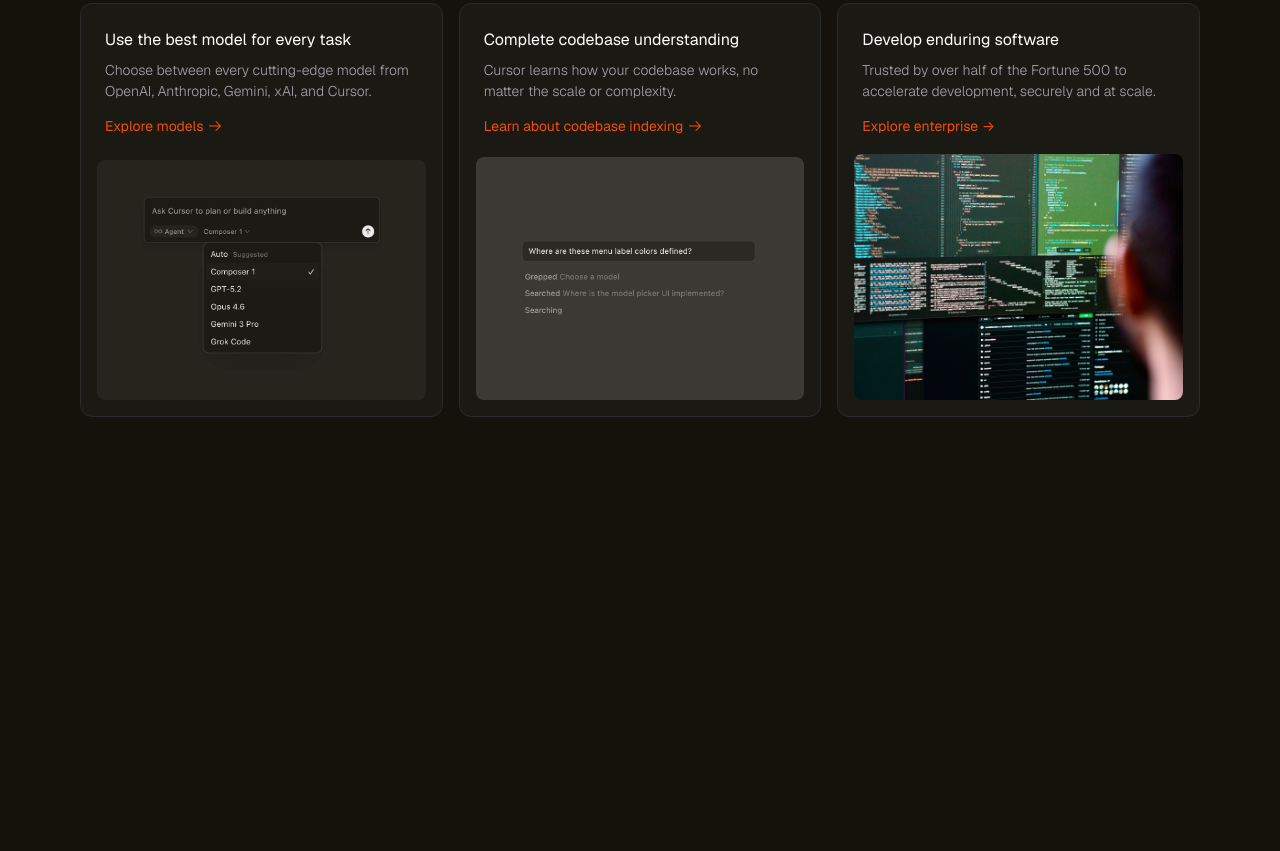
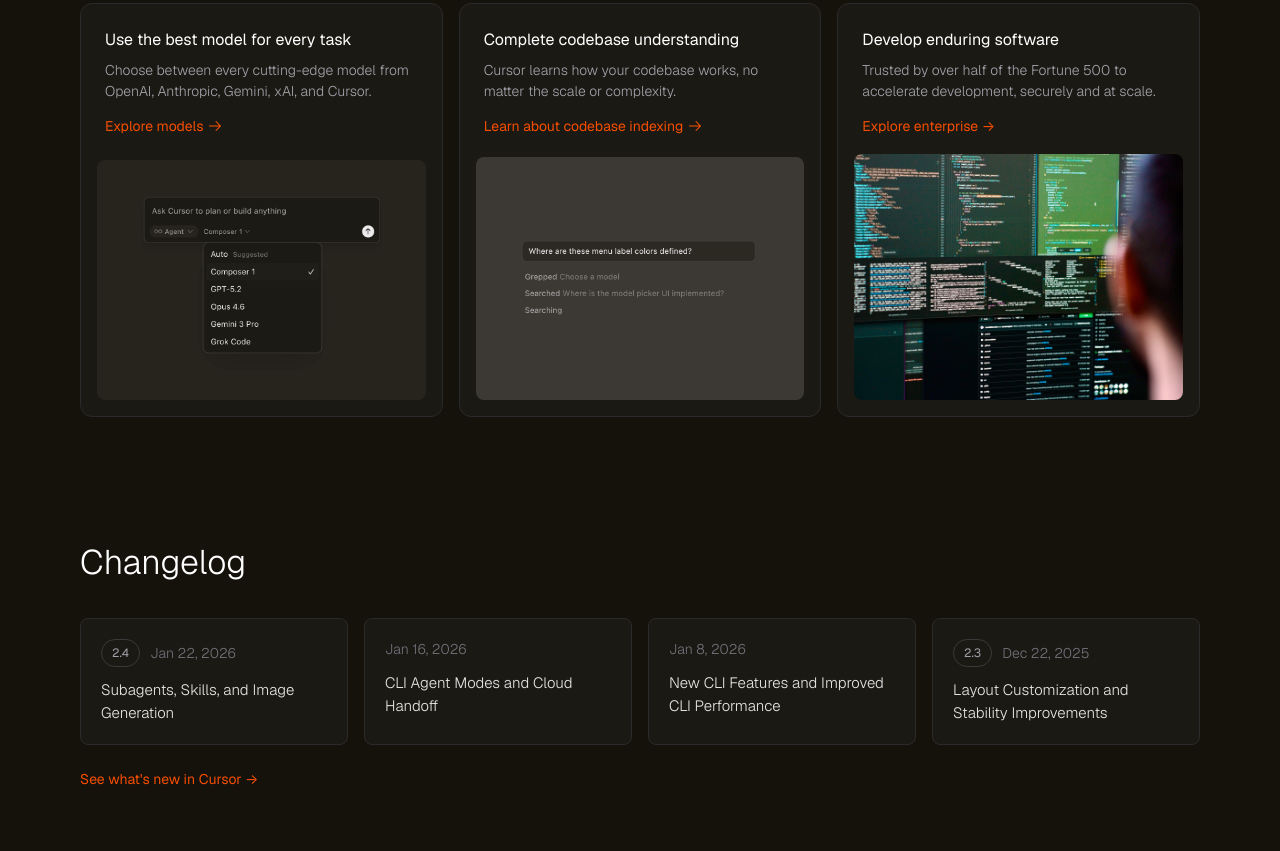
Before and after one commit to Souravkumarverma123/cursor_clone, a website built with Vite: page index.html in a window 1280 px wide. Shown: the part 4712-5563 px from the top of the page. Before the commit the page ends 5189 px from the top, so only its background shows below. Built offline with nearby package versions, Linux system fonts and the light colour scheme; files whose address does not match are found by name.

Commit message:
Add new features section with changelog cards; enhance layout and styling

```diff
--- a/index.html
+++ b/index.html
@@ -242,7 +242,7 @@
             <a href="#">Learn about codebase indexing <img src="/right_arrow.svg" class="icon-arrow" alt="arrow" /></a>
           </div>
           <div class="details-card-image">
-            <img src="/public/card2.png"  alt="Codebase indexing interface" />
+            <img src="/public/card2.png" alt="Codebase indexing interface" />
           </div>
         </div>
 
@@ -259,6 +259,46 @@
         </div>
       </div>
     </section>
+
+    <section class="new-features">
+      <h2>Changelog</h2>
+      <div class="changelog-cards">
+        <!-- Card 1 -->
+        <div class="changelog-card">
+          <div class="changelog-header">
+            <span class="version-badge">2.4</span>
+            <span class="date">Jan 22, 2026</span>
+          </div>
+          <p class="changelog-description">Subagents, Skills, and Image Generation</p>
+        </div>
+
+        <!-- Card 2 -->
+        <div class="changelog-card">
+          <div class="changelog-header">
+            <span class="date">Jan 16, 2026</span>
+          </div>
+          <p class="changelog-description">CLI Agent Modes and Cloud Handoff</p>
+        </div>
+
+        <!-- Card 3 -->
+        <div class="changelog-card">
+          <div class="changelog-header">
+            <span class="date">Jan 8, 2026</span>
+          </div>
+          <p class="changelog-description">New CLI Features and Improved CLI Performance</p>
+        </div>
+
+        <!-- Card 4 -->
+        <div class="changelog-card">
+          <div class="changelog-header">
+            <span class="version-badge">2.3</span>
+            <span class="date">Dec 22, 2025</span>
+          </div>
+          <p class="changelog-description">Layout Customization and Stability Improvements</p>
+        </div>
+      </div>
+      <a href="#" class="changelog-link">See what's new in Cursor →</a>
+    </section>
   </main>
 </body>
 
--- a/src/style.css
+++ b/src/style.css
@@ -538,3 +538,82 @@
   border-radius: 8px;
   object-fit: cover;
 }
+
+/* New Features / Changelog Section */
+.new-features {
+  padding: 60px 80px;
+  background-color: var(--bg-color);
+}
+
+.new-features h2 {
+  font-family: var(--font-sans);
+  font-size: 34px;
+  font-weight: 300;
+  color: var(--text-primary);
+  margin-bottom: 30px;
+}
+
+.changelog-cards {
+  display: flex;
+  gap: 16px;
+  max-width: 1400px;
+  margin: 0 auto;
+}
+
+.changelog-card {
+  flex: 1;
+  background-color: #1b1913;
+  border: 1px solid #2a2a2a;
+  border-radius: 8px;
+  padding: 20px;
+  display: flex;
+  flex-direction: column;
+  gap: 12px;
+  min-height: 100px;
+}
+
+.changelog-header {
+  display: flex;
+  align-items: center;
+  gap: 10px;
+}
+
+.version-badge {
+  font-family: var(--font-sans);
+  font-size: 12px;
+  font-weight: 400;
+  color: #a1a1aa;
+  padding: 4px 10px;
+  border: 1px solid #3a3a3a;
+  border-radius: 20px;
+}
+
+.changelog-header .date {
+  font-family: var(--font-sans);
+  font-size: 14px;
+  font-weight: 300;
+  color: #71717a;
+}
+
+.changelog-description {
+  font-family: var(--font-sans);
+  font-size: 15px;
+  font-weight: 300;
+  color: #e5e5e5;
+  line-height: 1.5;
+}
+
+.changelog-link {
+  display: inline-block;
+  margin-top: 24px;
+  font-family: var(--font-sans);
+  font-size: 14px;
+  font-weight: 400;
+  color: #f54e00;
+  text-decoration: none;
+  transition: opacity 0.2s ease;
+}
+
+.changelog-link:hover {
+  opacity: 0.8;
+}
```
